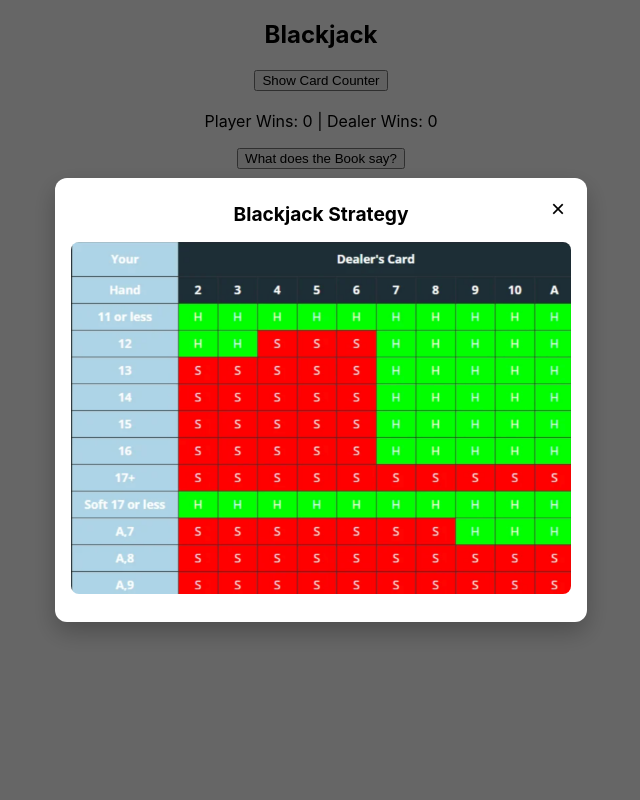
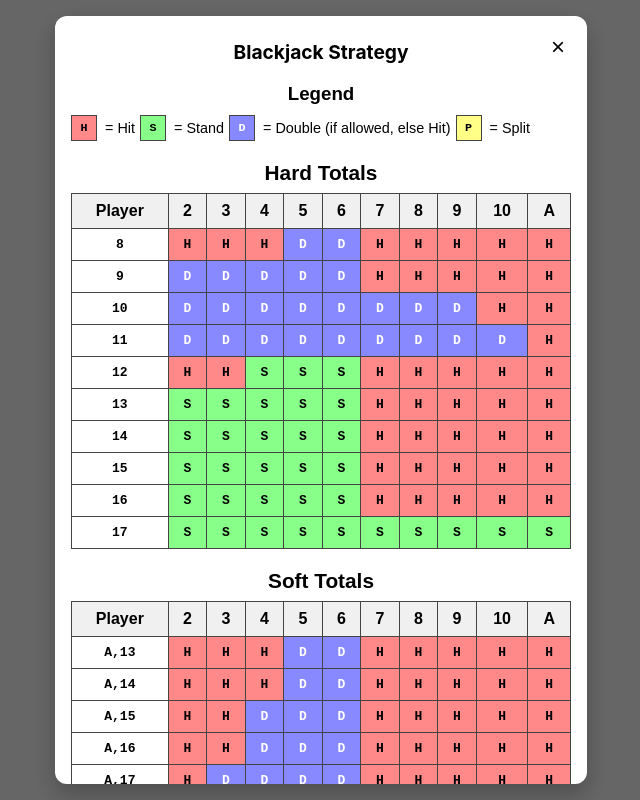
Before and after one commit to milaud/blackjack, a React (Create React App) app: page / in a window 1280 px wide. Both pictures are taken after a click on the button "What does the Book say?". Shown: the whole page, without its empty margins (319-959 px from the left). Built offline with nearby package versions, Linux system fonts and the light colour scheme.

Commit message:
add new strategy

```diff
--- a/src/App.css
+++ b/src/App.css
@@ -36,7 +36,3 @@
     transform: rotate(360deg);
   }
 }
-
-.game_board {
-
-}
--- a/src/components/BookModal/Book.css
+++ b/src/components/BookModal/Book.css
@@ -59,3 +59,117 @@
   from { transform: translateY(20px); opacity: 0; }
   to { transform: translateY(0); opacity: 1; }
 }
+
+.container {
+  font-family: Arial, sans-serif;
+  /* padding: 20px; */
+
+}
+
+.legend {
+  /* margin: 20px 0; */
+  font-family: Arial, sans-serif;
+}
+
+.legend h3 {
+  margin-bottom: 10px;
+}
+
+.legend ul {
+  list-style: none;
+  padding: 0;
+  display: flex;
+  gap: 5px;
+  flex-wrap: wrap;
+  margin: 0;
+}
+
+.legend li {
+  display: flex;
+  align-items: center;
+  font-size: 0.9em;
+}
+
+.legend-box {
+  display: inline-block;
+  width: 24px;
+  height: 24px;
+  margin-right: 8px;
+  text-align: center;
+  line-height: 24px;
+  border: 1px solid #444;
+  font-weight: bold;
+  font-family: monospace;
+}
+
+/* Reuse the same color classes */
+.H { background-color: #f88; color: black; }
+.S { background-color: #8f8; color: black; }
+.D { background-color: #88f; color: white; }
+.P { background-color: #ff8; color: black; }
+
+table {
+  border-collapse: collapse;
+  margin: 20px 0;
+  width: 100%;
+  max-width: 800px;
+  /* overflow-x: auto;
+  display: block; */
+}
+
+/* thead th {
+  position: sticky;
+  top: 0;
+  background-color: #f0f0f0;
+  z-index: 1;
+} */
+
+caption {
+  font-size: 1.3em;
+  font-weight: bold;
+  margin-bottom: 8px;
+}
+
+th, td {
+  border: 1px solid #444;
+  padding: 8px;
+  text-align: center;
+}
+
+th {
+  background-color: #f0f0f0;
+}
+
+td {
+  font-weight: bold;
+  font-family: monospace;
+}
+
+/* Color coding */
+.H { background-color: #f88; color: black; }  /* Hit - Red */
+.S { background-color: #8f8; color: black; }  /* Stand - Green */
+.D { background-color: #88f; color: white; }  /* Double - Blue */
+.P { background-color: #ff8; color: black; }  /* Split - Yellow */
+
+/* For very small devices */
+@media screen and (max-width: 600px) {
+  .legend {
+    font-size: 0.85em;
+  }
+
+  .legend-box {
+    width: 20px;
+    height: 20px;
+    line-height: 20px;
+    font-size: 0.85em;
+  }
+
+  caption {
+    font-size: 1.1em;
+  }
+
+  th, td {
+    padding: 6px;
+    font-size: 0.85em;
+  }
+}
--- a/src/components/BookModal/Book.jsx
+++ b/src/components/BookModal/Book.jsx
@@ -1,10 +1,61 @@
 import bookImage from './book.png'
 import './Book.css';
 import { getHandDisplay } from '../../utils/helpers';
+import { basicStrategyTable, getBlackjackStrategy } from '../../utils/book';
 
+const dealerCards = ['2','3','4','5','6','7','8','9','10','A'];
+
+const Cell = ({ value }) => (
+  <td className={value}>{value}</td>
+);
+
+const StrategySection = ({ title, data, rowLabelPrefix }) => (
+  <table>
+    <caption>{title}</caption>
+    <thead>
+      <tr>
+        <th>Player</th>
+        {dealerCards.map(card => <th key={card}>{card}</th>)}
+      </tr>
+    </thead>
+    <tbody>
+      {Object.entries(data).map(([key, actions]) => (
+        <tr key={key}>
+          <td>{rowLabelPrefix ? `${rowLabelPrefix}${key}` : key}</td>
+          {actions.map((val, i) => <Cell key={i} value={val} />)}
+        </tr>
+      ))}
+    </tbody>
+  </table>
+);
+
+const Legend = () => (
+  <div className="legend">
+    <h3>Legend</h3>
+    <ul>
+      <li><span className="legend-box H">H</span> = Hit</li>
+      <li><span className="legend-box S">S</span> = Stand</li>
+      <li><span className="legend-box D">D</span> = Double (if allowed, else Hit)</li>
+      <li><span className="legend-box P">P</span> = Split</li>
+    </ul>
+  </div>
+);
+
+const BlackjackTable = () => (
+  <div className="container">
+    <Legend />
+    <StrategySection title="Hard Totals" data={basicStrategyTable.hard} />
+    <StrategySection title="Soft Totals" data={basicStrategyTable.soft} rowLabelPrefix="A," />
+    <StrategySection title="Pairs" data={basicStrategyTable.pairs} rowLabelPrefix="" />
+  </div>
+);
 
 export default function Book({ show, cards=null, onClose }) {
     if (!show) return null;
+    const strategyText = cards.dealer && cards.player
+    ? getBlackjackStrategy(cards.dealer, cards.player)
+    : '';
+
     return (
         <div className="modal-overlay" onClick={onClose}>
             <div className="modal-box" onClick={(e) => e.stopPropagation()}>
@@ -16,14 +67,18 @@ export default function Book({ show, cards=null, onClose }) {
                     <div>
                         <p>Dealer's showing: {cards.dealer.value}</p>
                         <p>You have: {cards.player.map(card => card.value).join(", ")} ({getHandDisplay(cards.player)})</p>
+                        <p><strong>{strategyText}</strong></p>
                     </div>
                     : <div></div>
                 }
-                <img
+                {/* <img
                 src={bookImage}
                 alt="Blackjack Strategy"
                 className="modal-image"
-                />
+                /> */}
+
+                <BlackjackTable />
+
             </div>
         </div>
     );
--- /dev/null
+++ b/src/utils/book.js
@@ -0,0 +1,123 @@
+export const basicStrategyTable = {
+    // Rows: Player's hand total or soft/hard notation
+    // Columns: Dealer's up card value (2 to A)
+    // Values: suggested action (H=Hit, S=Stand, D=Double if allowed else Hit, P=Split)
+
+    // Example hard totals
+    hard: {
+        8: ['H', 'H', 'H', 'D', 'D', 'H', 'H', 'H', 'H', 'H'],
+        9: ['D', 'D', 'D', 'D', 'D', 'H', 'H', 'H', 'H', 'H'],
+        10: ['D', 'D', 'D', 'D', 'D', 'D', 'D', 'D', 'H', 'H'],
+        11: ['D', 'D', 'D', 'D', 'D', 'D', 'D', 'D', 'D', 'H'],
+        12: ['H', 'H', 'S', 'S', 'S', 'H', 'H', 'H', 'H', 'H'],
+        13: ['S', 'S', 'S', 'S', 'S', 'H', 'H', 'H', 'H', 'H'],
+        14: ['S', 'S', 'S', 'S', 'S', 'H', 'H', 'H', 'H', 'H'],
+        15: ['S', 'S', 'S', 'S', 'S', 'H', 'H', 'H', 'H', 'H'],
+        16: ['S', 'S', 'S', 'S', 'S', 'H', 'H', 'H', 'H', 'H'],
+        17: ['S', 'S', 'S', 'S', 'S', 'S', 'S', 'S', 'S', 'S'],
+    },
+
+    // Soft totals (A + another card)
+    soft: {
+        13: ['H', 'H', 'H', 'D', 'D', 'H', 'H', 'H', 'H', 'H'], // A,2
+        14: ['H', 'H', 'H', 'D', 'D', 'H', 'H', 'H', 'H', 'H'], // A,3
+        15: ['H', 'H', 'D', 'D', 'D', 'H', 'H', 'H', 'H', 'H'], // A,4
+        16: ['H', 'H', 'D', 'D', 'D', 'H', 'H', 'H', 'H', 'H'], // A,5
+        17: ['H', 'D', 'D', 'D', 'D', 'H', 'H', 'H', 'H', 'H'], // A,6
+        18: ['S', 'D', 'D', 'D', 'D', 'S', 'S', 'H', 'H', 'H'], // A,7
+        19: ['S', 'S', 'S', 'S', 'S', 'S', 'S', 'S', 'S', 'S'], // A,8
+    },
+
+    // Pairs
+    pairs: {
+        2: ['P', 'P', 'P', 'P', 'P', 'P', 'H', 'H', 'H', 'H'], // Pair of 2s
+        3: ['P', 'P', 'P', 'P', 'P', 'P', 'H', 'H', 'H', 'H'], // Pair of 3s
+        4: ['H', 'H', 'H', 'P', 'P', 'H', 'H', 'H', 'H', 'H'], // Pair of 4s
+        5: ['D', 'D', 'D', 'D', 'D', 'D', 'D', 'D', 'H', 'H'], // Pair of 5s (treat as 10)
+        6: ['P', 'P', 'P', 'P', 'P', 'H', 'H', 'H', 'H', 'H'], // Pair of 6s
+        7: ['P', 'P', 'P', 'P', 'P', 'P', 'H', 'H', 'S', 'H'], // Pair of 7s
+        8: ['P', 'P', 'P', 'P', 'P', 'P', 'P', 'P', 'P', 'P'], // Pair of 8s
+        9: ['P', 'P', 'P', 'P', 'P', 'S', 'P', 'P', 'S', 'S'], // Pair of 9s
+        10: ['S', 'S', 'S', 'S', 'S', 'S', 'S', 'S', 'S', 'S'], // Pair of 10s
+        11: ['P', 'P', 'P', 'P', 'P', 'P', 'P', 'P', 'P', 'P'], // Pair of Aces
+    }
+};
+
+export function getStrategyTableRows() {
+  return basicStrategyTable.map((entry, idx) => ({
+    id: idx,
+    playerTotal: entry.playerTotal,
+    dealerCard: Array.isArray(entry.dealerCard) ? entry.dealerCard.join(', ') : entry.dealerCard,
+    action: entry.action,
+  }));
+}
+
+const dealerValueIndex = (dealerCardValue) => {
+    // Map dealer card to index 0-9 for table lookup (2-10, J,Q,K,A)
+    if (dealerCardValue === 'A') return 9;
+    if (['J', 'Q', 'K'].includes(dealerCardValue)) return 8;
+    return parseInt(dealerCardValue) - 2;
+}
+
+export function getBlackjackStrategy(dealerCard, playerCards) {
+    if (!dealerCard || !playerCards.length) return 'No data to give advice';
+
+    const dealerIndex = dealerValueIndex(dealerCard.value);
+    const handValues = playerCards.map(c => c.value);
+
+    // Check if pair
+    if (playerCards.length === 2 && handValues[0] === handValues[1]) {
+        const val = handValues[0] === 'A' ? 11 : parseInt(handValues[0]) || (handValues[0] === 'A' ? 11 : 0);
+        const pairRow = basicStrategyTable.pairs[val];
+        if (pairRow) {
+            return `Basic strategy suggests: ${actionName(pairRow[dealerIndex])} for pair of ${handValues[0]}s.`;
+        }
+    }
+
+    // Check if soft hand (has Ace counted as 11)
+    const containsAce = handValues.includes('A');
+    const handTotal = playerCards.reduce((sum, c) => sum + cardValue(c), 0);
+    if (containsAce && handTotal <= 21) {
+        // Soft total
+        const softRow = basicStrategyTable.soft[handTotal];
+        if (softRow) {
+            return `Basic strategy suggests: ${actionName(softRow[dealerIndex])} for soft ${handTotal}.`;
+        }
+    }
+
+    // Hard total fallback
+    const hardTotal = calculateHardTotal(playerCards);
+    const hardRow = basicStrategyTable.hard[hardTotal];
+    if (hardRow) {
+        return `Basic strategy suggests: ${actionName(hardRow[dealerIndex])} for hard ${hardTotal}.`;
+    }
+
+    return "No strategy found for this hand.";
+}
+
+function actionName(letter) {
+    switch (letter) {
+        case 'H': return 'Hit';
+        case 'S': return 'Stand';
+        case 'D': return 'Double Down if allowed, else Hit';
+        case 'P': return 'Split';
+        default: return 'Unknown action';
+    }
+}
+
+function cardValue(card) {
+    if (card.value === 'A') return 11;
+    if (['J', 'Q', 'K'].includes(card.value)) return 10;
+    return parseInt(card.value) || 0;
+}
+
+function calculateHardTotal(cards) {
+    // Count Ace as 1 in hard total
+    let total = 0;
+    cards.forEach(c => {
+        if (c.value === 'A') total += 1;
+        else if (['J', 'Q', 'K'].includes(c.value)) total += 10;
+        else total += parseInt(c.value) || 0;
+    });
+    return total;
+}
```
